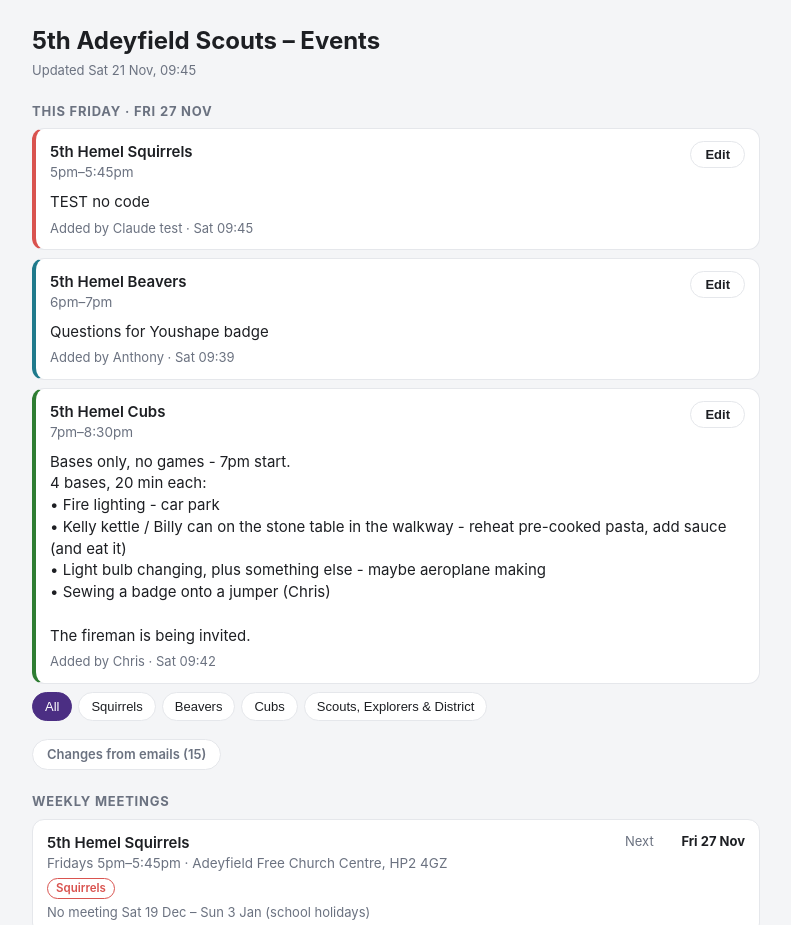
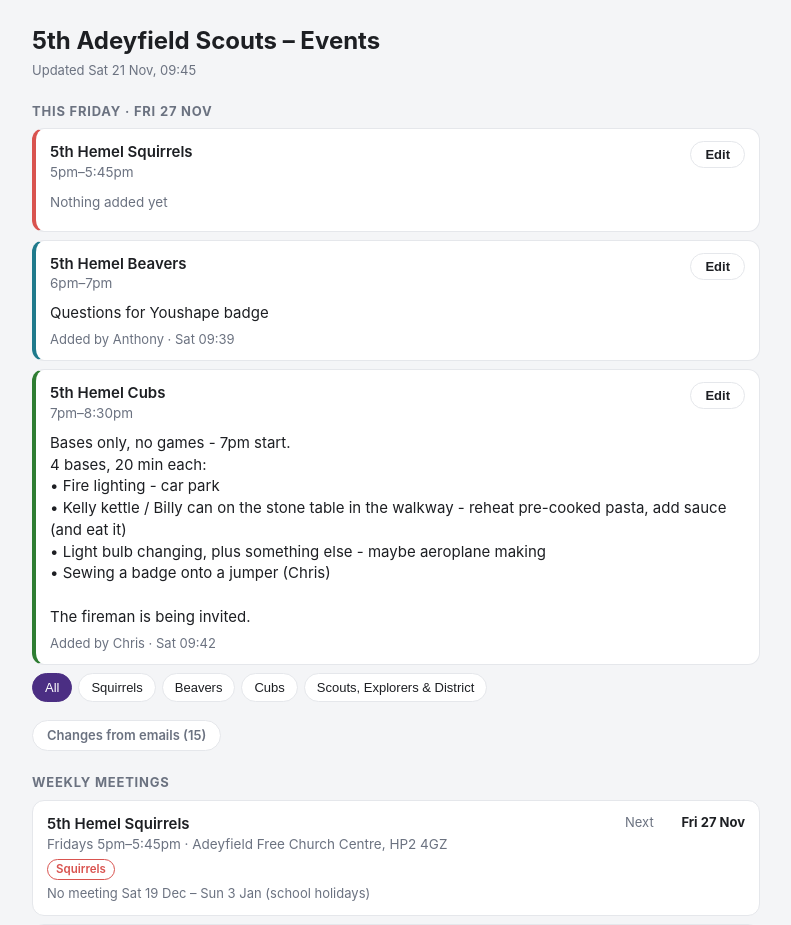
Before and after one commit to achristofi-bot/5th-Hemel-Events, a plain HTML site: page index.html in a window 1280 px wide. Shown: the top 925 px of the page, without its empty margins (244-1035 px from the left). Drawn offline with Linux system fonts and the light colour scheme.

Commit message:
Update scouting pages

```diff
--- a/friday.json
+++ b/friday.json
@@ -6,10 +6,7 @@
    "role": "squirrels",
    "title": "5th Hemel Squirrels",
    "time": "5pm–5:45pm",
-   "planned": [],
-   "text": "TEST no code",
-   "by": "Claude test",
-   "at": "2026-11-21T09:45"
+   "planned": []
   },
   {
    "role": "beavers",
--- a/index.html
+++ b/index.html
@@ -60,7 +60,7 @@ a{color:var(--accent)}
 <h2>This Friday · Fri 27 Nov</h2><div class="fri" data-role="squirrels" style="--c:#d9534f">
   <div class="fh"><div><div class="t">5th Hemel Squirrels</div><div class="sub">5pm–5:45pm</div></div>
   <button class="edit" type="button">Edit</button></div>
-  <div class="ftext">TEST no code</div>
+  <div class="ftext"></div>
   <div class="fby muted"></div>
   <form class="fform" hidden>
     <textarea rows="6" maxlength="1000" placeholder="Activities for this meeting - type, or paste from WhatsApp"></textarea>
```
